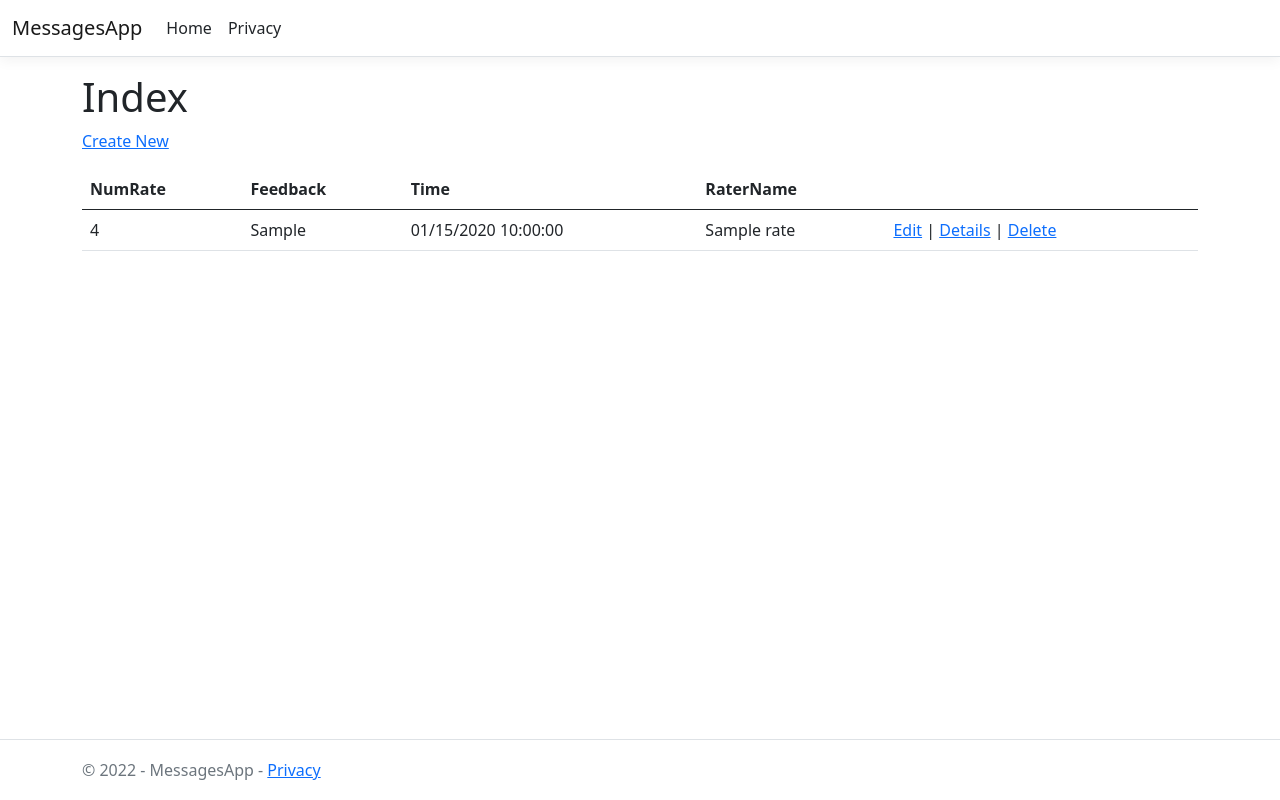
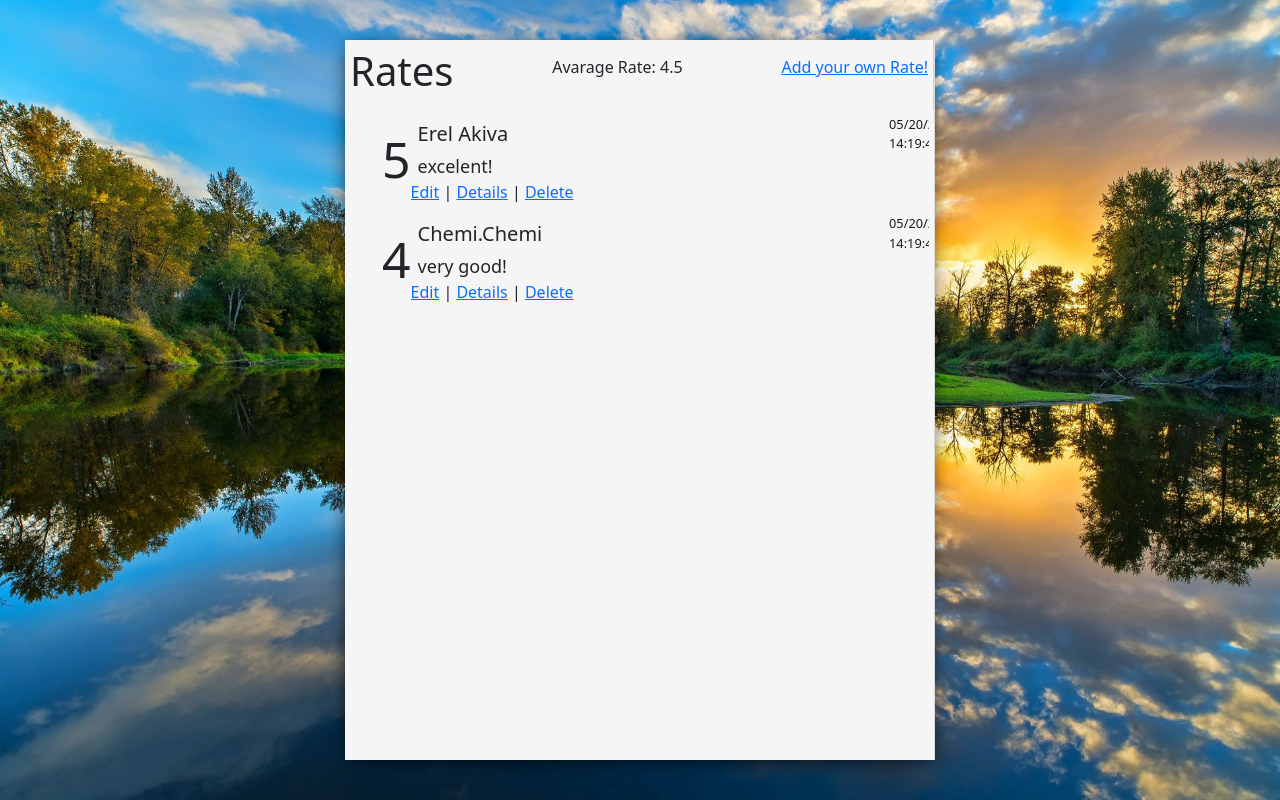
Before and after one commit to shrapp/Advanced_Programming_2_ex2, an ASP.NET Core app: page /Rates in a window 1280 px wide. Run offline with ASP.NET Core 8, Linux system fonts and the light colour scheme; tables that the repository leaves empty hold one stand-in row (values such as "Sample post"); style sheets or scripts are compiled from the project's sources.

Commit message:
Rates basic design

```diff
--- a/MessagesApp/Controllers/RatesController.cs
+++ b/MessagesApp/Controllers/RatesController.cs
@@ -1,3 +1,145 @@
+using System;
+using System.Collections.Generic;
+using System.Linq;
+using System.Threading.Tasks;
+using Microsoft.AspNetCore.Mvc;
+using Microsoft.AspNetCore.Mvc.Rendering;
+using Microsoft.EntityFrameworkCore;
+using MessagesApp.Data;
+using MessagesApp.Models;
+using MessagesApp.Services;
+
+namespace WebApplication1.Controllers
+{
+    public class RatesController : Controller
+    {
+        private readonly RateService _service;
+
+        public RatesController(MessagesAppContext context)
+        {
+            _service = new RateService(context);
+        }
+
+        // GET: Rates
+        public async Task<IActionResult> Index()
+        {
+            return View(_service.GetAll());
+        }
+
+        // GET: Rates/Details/5
+        public async Task<IActionResult> Details(int? id)
+        {
+            if (id == null)
+            {
+                return NotFound();
+            }
+
+            var rate = _service.Get((int)id);
+            if (rate == null)
+            {
+                return NotFound();
+            }
+
+            return View(rate);
+        }
+
+        // GET: Rates/Create
+        public IActionResult Create()
+        {
+            return View();
+        }
+
+        // POST: Rates/Create
+        // To protect from overposting attacks, enable the specific properties you want to bind to.
+        // For more details, see http://go.microsoft.com/fwlink/?LinkId=317598.
+        [HttpPost]
+        [ValidateAntiForgeryToken]
+        public async Task<IActionResult> Create(int NumRate, string Feedback, string RaterName)
+        {
+            _service.Create(NumRate, Feedback, RaterName);
+            return RedirectToAction(nameof(Index));
+        }
+
+        // GET: Rates/Edit/5
+        public async Task<IActionResult> Edit(int? id)
+        {
+            if (id == null)
+            {
+                return NotFound();
+            }
+
+            var rate = _service.Get((int)id);
+            if (rate == null)
+            {
+                return NotFound();
+            }
+            return View(rate);
+        }
+
+        // POST: Rates/Edit/5
+        // To protect from overposting attacks, enable the specific properties you want to bind to.
+        // For more details, see http://go.microsoft.com/fwlink/?LinkId=317598.
+        [HttpPost]
+        [ValidateAntiForgeryToken]
+        public async Task<IActionResult> Edit(int id, [Bind("Id,NumRate,Feedback,Time,RaterName")] Rate rate)
+        {
+            if (id != rate.Id)
+            {
+                return NotFound();
+            }
+
+            if (ModelState.IsValid)
+            {
+                _service.Update(rate.Id, rate.NumRate, rate.Feedback, rate.RaterName);
+                return RedirectToAction(nameof(Index));
+            }
+            return View(rate);
+        }
+
+        // GET: Rates/Delete/5
+        public async Task<IActionResult> Delete(int? id)
+        {
+            if (id == null)
+            {
+                return NotFound();
+            }
+
+            var rate = _service.Get((int)id);
+            if (rate == null)
+            {
+                return NotFound();
+            }
+
+            return View(rate);
+        }
+
+        // POST: Rates/Delete/5
+        [HttpPost, ActionName("Delete")]
+        [ValidateAntiForgeryToken]
+        public async Task<IActionResult> DeleteConfirmed(int id)
+        {
+            if (_service == null)
+            {
+                return Problem("sorry. our service is null.");
+            }
+            var rate = _service.Get(id);
+            if (rate != null)
+            {
+                _service.Delete(id);
+            }
+
+            return RedirectToAction(nameof(Index));
+        }
+
+        private bool RateExists(int id)
+        {
+            return _service.Get(id) != null;
+        }
+    }
+}
+
+
+/*
 using System;
 using System.Collections.Generic;
 using System.Linq;
@@ -161,3 +303,4 @@ namespace MessagesApp.Controllers
         }
     }
 }
+*/
--- a/MessagesApp/Models/Rate.cs
+++ b/MessagesApp/Models/Rate.cs
@@ -6,6 +6,7 @@ namespace MessagesApp.Models
     {
         public int Id { get; set; }
 
+        [Display(Name = "Rate")]
         [Required]
         [Range(1, 5)]
         public int NumRate { get; set; }
@@ -14,6 +15,7 @@ namespace MessagesApp.Models
 
         public DateTime Time { get; set; }
 
+        [Display(Name = "Rater's name")]
         [Required]
         public string RaterName { get; set; }
     }
--- a/MessagesApp/Views/Rates/Delete.cshtml
+++ b/MessagesApp/Views/Rates/Delete.cshtml
@@ -4,11 +4,10 @@
     ViewData["Title"] = "Delete";
 }
 
-<h1>Delete</h1>
+<h1>Delete Rate</h1>
 
-<h3>Are you sure you want to delete this?</h3>
+<h3>Are you sure you want to delete this Rate?</h3>
 <div>
-    <h4>Rate</h4>
     <hr />
     <dl class="row">
         <dt class = "col-sm-2">
--- a/MessagesApp/Views/Rates/Edit.cshtml
+++ b/MessagesApp/Views/Rates/Edit.cshtml
@@ -24,11 +24,6 @@
                 <span asp-validation-for="Feedback" class="text-danger"></span>
             </div>
             <div class="form-group">
-                <label asp-for="Time" class="control-label"></label>
-                <input asp-for="Time" class="form-control" />
-                <span asp-validation-for="Time" class="text-danger"></span>
-            </div>
-            <div class="form-group">
                 <label asp-for="RaterName" class="control-label"></label>
                 <input asp-for="RaterName" class="form-control" />
                 <span asp-validation-for="RaterName" class="text-danger"></span>
--- a/MessagesApp/Views/Rates/Index.cshtml
+++ b/MessagesApp/Views/Rates/Index.cshtml
@@ -2,52 +2,50 @@
 
 @{
     ViewData["Title"] = "Index";
+
+    int sum = 0;
+    int num = 0;
+    float avg = 0;
+    foreach (var item in Model)
+    {
+        sum += item.NumRate;
+        num++;
+    }
+    if (num == 0) avg = 0;
+    else avg = (float)sum / (float)num;
 }
 
-<h1>Index</h1>
+<div class="rates_bar limit_column_height">
+<div class="rates_header">
+    <h1>Rates</h1>
 
-<p>
-    <a asp-action="Create">Create New</a>
-</p>
-<table class="table">
-    <thead>
-        <tr>
-            <th>
-                @Html.DisplayNameFor(model => model.NumRate)
-            </th>
-            <th>
-                @Html.DisplayNameFor(model => model.Feedback)
-            </th>
-            <th>
-                @Html.DisplayNameFor(model => model.Time)
-            </th>
-            <th>
-                @Html.DisplayNameFor(model => model.RaterName)
-            </th>
-            <th></th>
-        </tr>
-    </thead>
-    <tbody>
+    <p>Avarage Rate: @avg</p>
+
+    <p>
+        <a asp-action="Create">Add your own Rate!</a>
+    </p>
+
+</div>
+
+<ul class="rates_list">
 @foreach (var item in Model) {
-        <tr>
-            <td>
-                @Html.DisplayFor(modelItem => item.NumRate)
-            </td>
-            <td>
-                @Html.DisplayFor(modelItem => item.Feedback)
-            </td>
-            <td>
-                @Html.DisplayFor(modelItem => item.Time)
-            </td>
-            <td>
-                @Html.DisplayFor(modelItem => item.RaterName)
-            </td>
-            <td>
+    <li class="rates_list_item d-flex justify-content-between align-items-center container-fluid">
+        <div class="RIL_numRate">
+            @Html.DisplayFor(modelItem => item.NumRate)
+        </div>
+        <div class="rate_in_list_content">
+            <div class="RIL_spaces">
+                <span class="fs-5 RIL_rater_name col-sm-9">@Html.DisplayFor(modelItem => item.RaterName)</span>
+                <span class="RIL_hour_and_time col-sm-3">@Html.DisplayFor(modelItem => item.Time)</span>
+            </div>
+            <span class="RIL_spaces feedback_preview">@Html.DisplayFor(modelItem => item.Feedback)</span>
+            <div>
                 <a asp-action="Edit" asp-route-id="@item.Id">Edit</a> |
                 <a asp-action="Details" asp-route-id="@item.Id">Details</a> |
                 <a asp-action="Delete" asp-route-id="@item.Id">Delete</a>
-            </td>
-        </tr>
+            </div>
+        </div>
+    </li>
 }
-    </tbody>
-</table>
+</ul>
+</div>
--- a/MessagesApp/Views/Shared/_Layout.cshtml
+++ b/MessagesApp/Views/Shared/_Layout.cshtml
@@ -6,6 +6,7 @@
     <title>@ViewData["Title"] - MessagesApp</title>
     <link rel="stylesheet" href="~/lib/bootstrap/dist/css/bootstrap.min.css" />
     <link rel="stylesheet" href="~/css/site.css" asp-append-version="true" />
+    <link rel="stylesheet" href="~/css/RatesCss.css" asp-append-version="true" />
     <link rel="stylesheet" href="~/MessagesApp.styles.css" asp-append-version="true" />
 </head>
 <body>
--- /dev/null
+++ b/MessagesApp/Views/Shared/_Layout_lake.cshtml
@@ -0,0 +1,23 @@
+<!DOCTYPE html>
+<html lang="en">
+<head>
+    <meta charset="utf-8" />
+    <meta name="viewport" content="width=device-width, initial-scale=1.0" />
+    <title>@ViewData["Title"] - MessagesApp</title>
+    <link rel="stylesheet" href="~/lib/bootstrap/dist/css/bootstrap.min.css" />
+    <link rel="stylesheet" href="~/css/RatesCss.css" asp-append-version="true" />
+    <link rel="stylesheet" href="~/MessagesApp.styles.css" asp-append-version="true" />
+</head>
+<body>
+    <div class="lake">
+        <main role="main" class="app_box">
+            @RenderBody()
+        </main>
+    </div>
+
+    <script src="~/lib/jquery/dist/jquery.min.js"></script>
+    <script src="~/lib/bootstrap/dist/js/bootstrap.bundle.min.js"></script>
+    <script src="~/js/site.js" asp-append-version="true"></script>
+    @await RenderSectionAsync("Scripts", required: false)
+</body>
+</html>
--- /dev/null
+++ b/MessagesApp/Views/Shared/_Layout_lake.cshtml.css
@@ -0,0 +1,21 @@
+/* Please see documentation at https://docs.microsoft.com/aspnet/core/client-side/bundling-and-minification
+for details on configuring this project to bundle and minify static web assets. */
+
+.lake {
+    display: grid;
+    place-items: center;
+    background-image: url("./lake.jpg");
+    background-size: cover;
+    height: 100vh;
+    min-width: 650px;
+}
+
+.app_box {
+    /*   display: flex;*/
+    background-color: whitesmoke;
+    height: 90vh;
+    max-width: 90vw;
+    min-width: 590px;
+    min-height 500px;
+    box-shadow: -1px 4px 20px -6px black;
+}
--- a/MessagesApp/Views/_ViewStart.cshtml
+++ b/MessagesApp/Views/_ViewStart.cshtml
@@ -1,3 +1,3 @@
 @{
-    Layout = "_Layout";
+    Layout = "_Layout_lake";
 }
--- /dev/null
+++ b/MessagesApp/wwwroot/css/RatesCss.css
@@ -0,0 +1,81 @@
+.rates_bar {
+    min-width: 250px;
+    flex-direction: column;
+    width: 100%;
+    padding: 0;
+    border-right: 1px solid #DADADA;
+}
+
+.rates_header {
+    display: flex;
+    justify-content: space-between;
+    padding: 5px;
+    border-right: 1px solid lightgray;
+    align-items: center;
+    min-width: 10vw;
+    height: 70px;
+}
+
+.rates_list {
+    overflow-x: hidden;
+    overflow-y: auto;
+}
+
+.rates_list_item {
+    background-color: transparent;
+    width: 100%;
+    height: 50%;
+    padding: 5px;
+    overflow-x: hidden;
+    display: flex;
+    align-items: center;
+}
+
+.rate_in_list_content {
+    overflow: hidden;
+    flex: 1;
+}
+
+.RIL_numRate {
+    font-size: 50px;
+}
+
+.RIL_spaces {
+    display: flex;
+    align-items: center;
+    justify-content: space-between;
+    box-sizing: border-box;
+}
+
+.RIL_rater_name {
+    width: 79%;
+    padding-left: 7px;
+    text-overflow: ellipsis;
+    white-space: nowrap;
+    overflow: hidden;
+}
+
+.RIL_hour_and_time {
+    padding-right: 0;
+    padding-left: 0;
+    text-align: right;
+    width: 40px;
+    /*font-size: smaller;*/
+    white-space: pre-line;
+    overflow: hidden;
+    font-size: 0.8rem;
+    color: rgba(0, 0, 0, 0.9);
+}
+
+.feedback_preview {
+    margin-left: 7px;
+    padding-right: 0;
+    text-overflow: ellipsis;
+    white-space: nowrap;
+    overflow: hidden;
+    font-size: large;
+}
+
+.limit_column_height {
+    height: 90vh;
+}
```
Also changed, not shown: MessagesApp/Views/Rates/Create.cshtml (+2 -8 lines), MessagesApp/wwwroot/lake.jpg (added).
